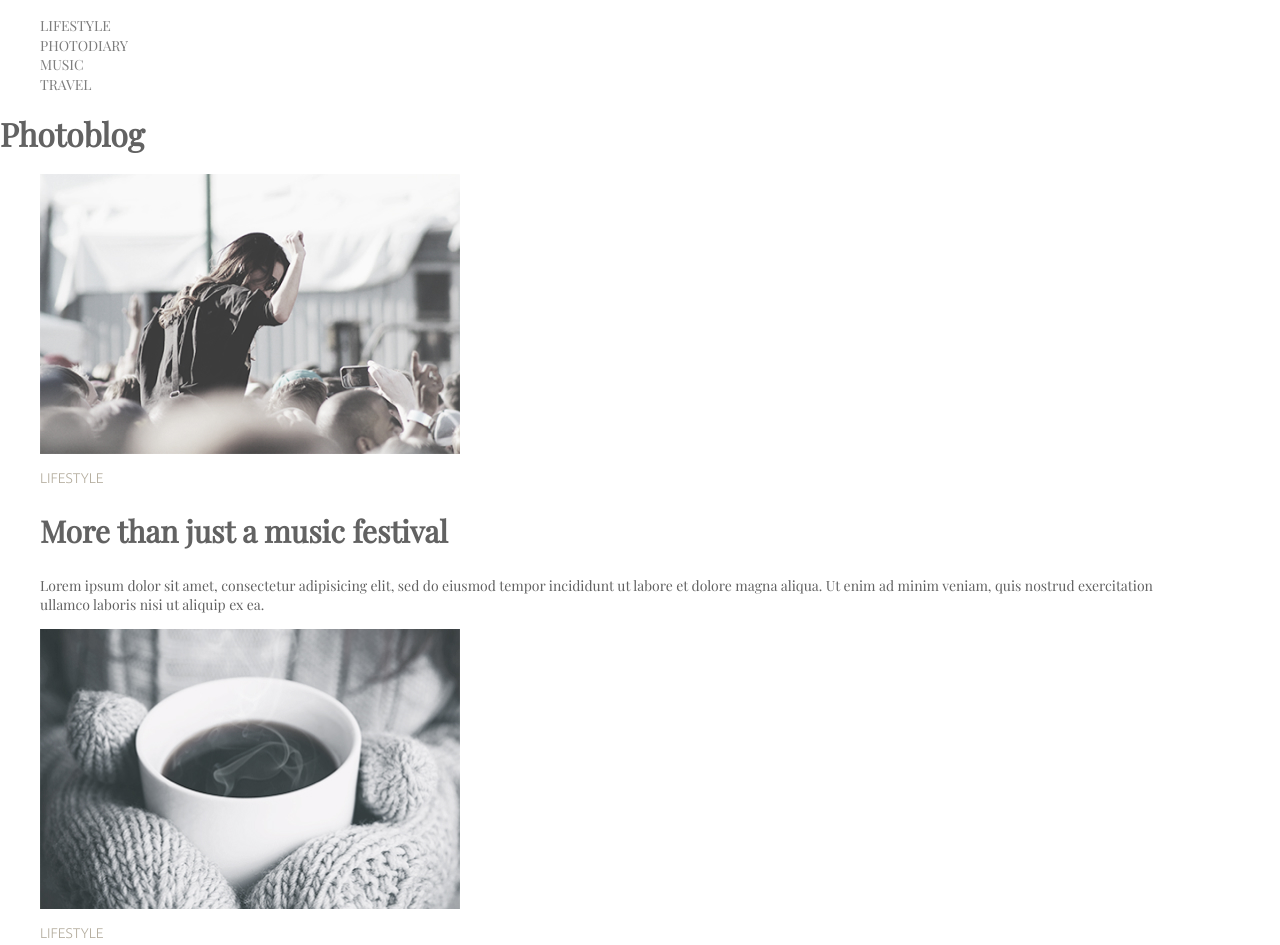
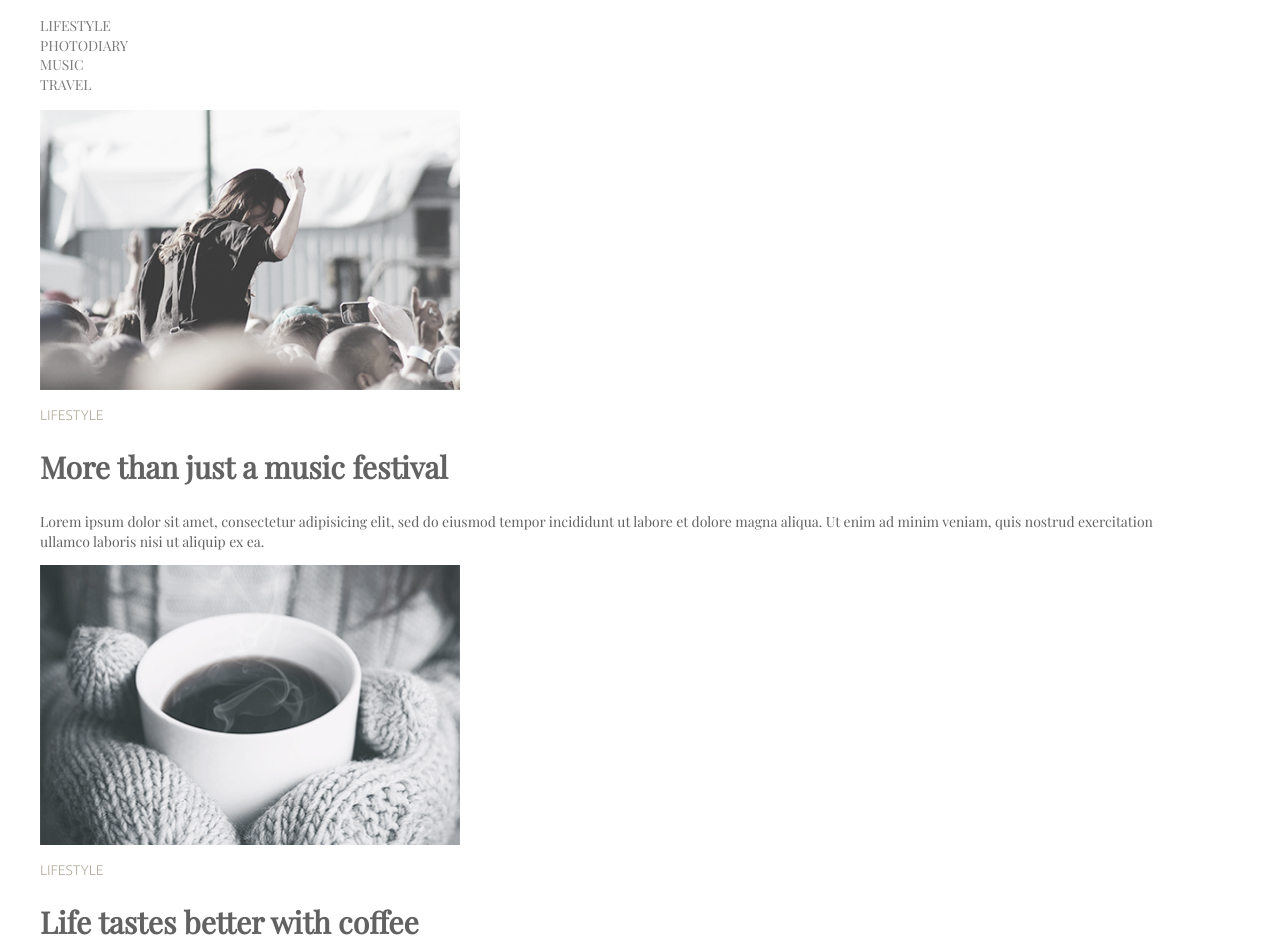
Before and after one commit to irashovdra/practice-FE1y-1, a plain HTML site: page index.html in a window 1280 px wide. Shown: the top 945 px of the page. Drawn offline with nearby package versions, Linux system fonts and the light colour scheme.

Commit message:
hidden h1

```diff
--- a/index.html
+++ b/index.html
@@ -37,7 +37,7 @@
 
     <!-- Оснoвний контент Main -->
     <main>
-        <h1 class="title">Photoblog</h1>
+        <h1 class="title" hidden>Photoblog</h1>
         <ul>
             <li>
                 <img src="./images/1.jpg" alt="lifestyle" class="card-image" />
```
